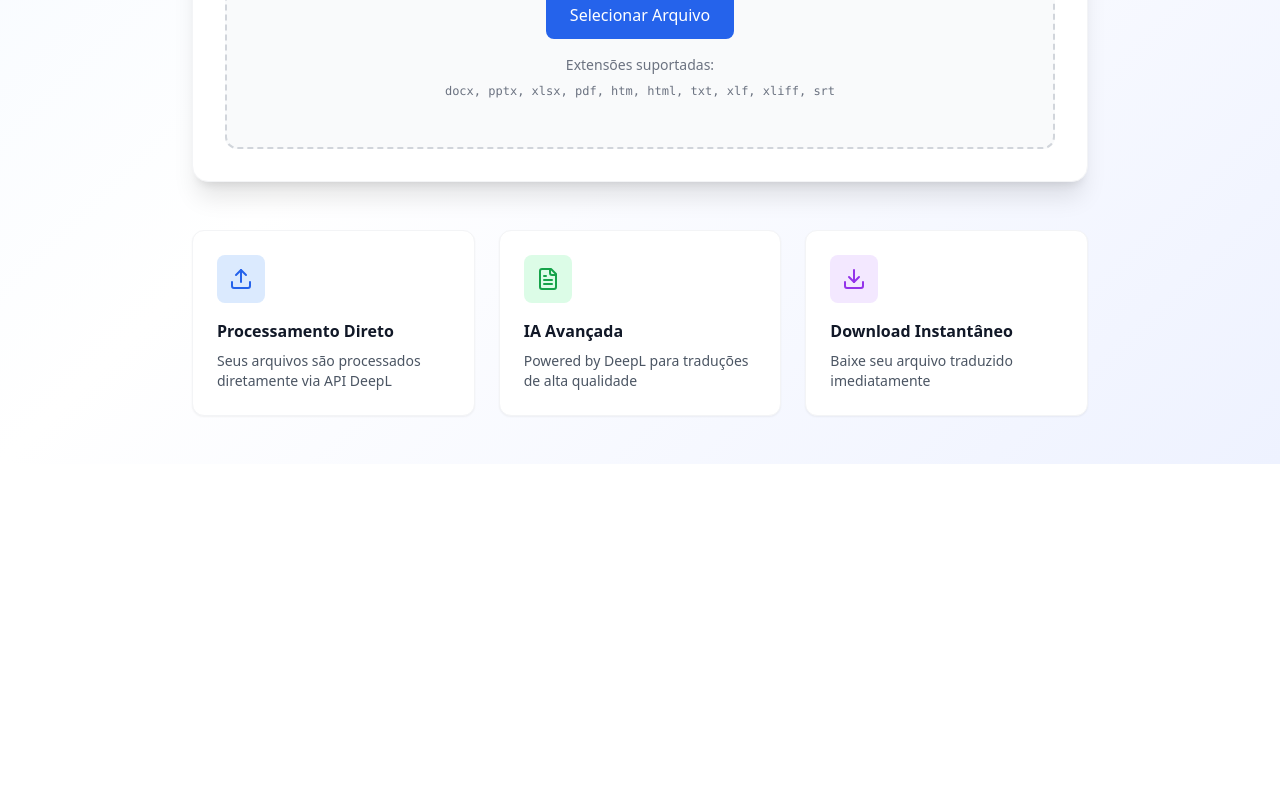
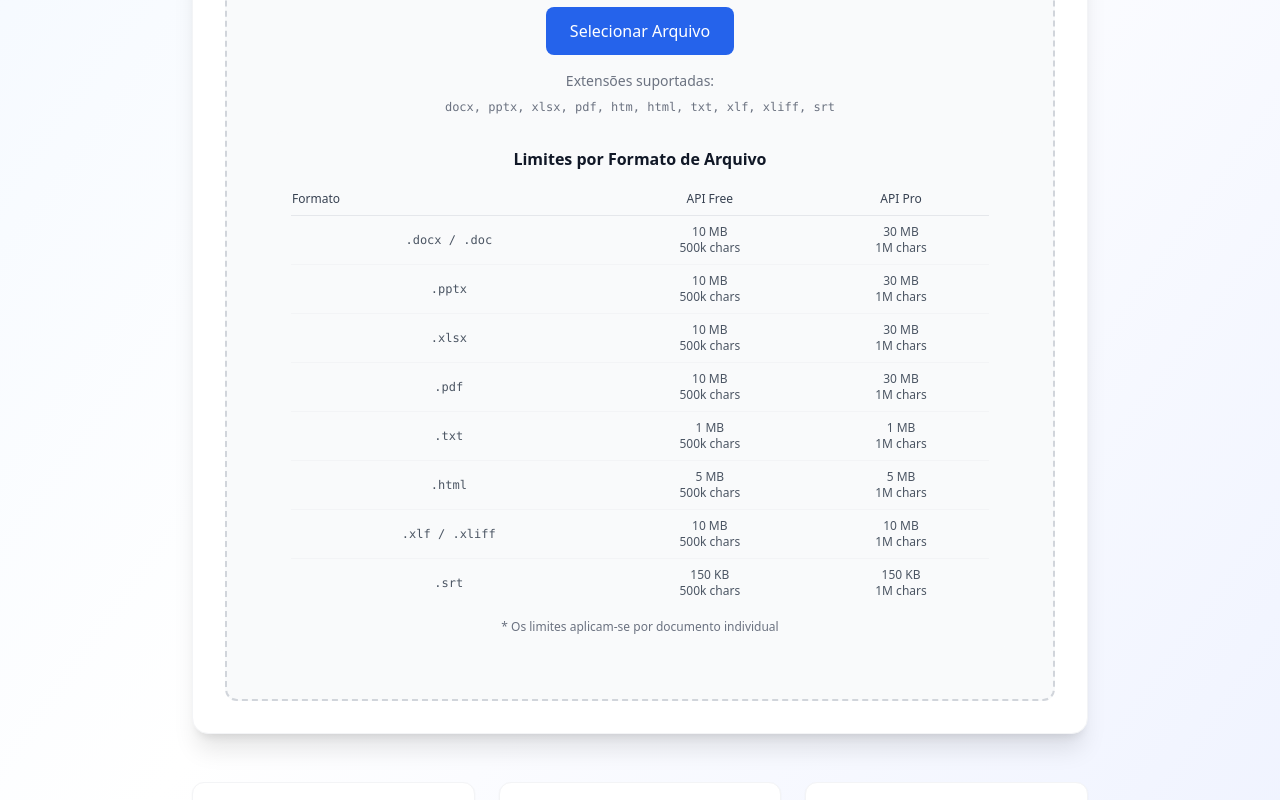
Before and after one commit to davimattos/deepL_document_translation, a React (Vite) app: page / in a window 1280 px wide. Shown: the part 760-1560 px from the top of the page. Before the commit the page ends 1224 px from the top, so only its background shows below. Built offline with nearby package versions, Linux system fonts and the light colour scheme.

Commit message:
Add DeepL API limits and file format information

```diff
--- a/src/App.tsx
+++ b/src/App.tsx
@@ -313,6 +313,10 @@ function App() {
                     >
                       deepl.com/pro-api
                     </a>
+                    <br />
+                    <span className="text-orange-600 font-medium">
+                      API Free: 500k caracteres/mês | API Pro: sem limite
+                    </span>
                   </p>
                 </div>
 
@@ -398,6 +402,67 @@ function App() {
                       <p className="mb-2">Extensões suportadas:</p>
                       <p className="font-mono text-xs">
                         {allowedExtensions.join(', ')}
+                      </p>
+                    </div>
+
+                    {/* File Format Limits Table */}
+                    <div className="mt-6 bg-gray-50 rounded-lg p-4">
+                      <h4 className="font-semibold text-gray-900 mb-3">Limites por Formato de Arquivo</h4>
+                      <div className="overflow-x-auto">
+                        <table className="w-full text-xs">
+                          <thead>
+                            <tr className="border-b border-gray-200">
+                              <th className="text-left py-2 font-medium text-gray-700">Formato</th>
+                              <th className="text-center py-2 font-medium text-gray-700">API Free</th>
+                              <th className="text-center py-2 font-medium text-gray-700">API Pro</th>
+                            </tr>
+                          </thead>
+                          <tbody className="text-gray-600">
+                            <tr className="border-b border-gray-100">
+                              <td className="py-2 font-mono">.docx / .doc</td>
+                              <td className="text-center py-2">10 MB<br/>500k chars</td>
+                              <td className="text-center py-2">30 MB<br/>1M chars</td>
+                            </tr>
+                            <tr className="border-b border-gray-100">
+                              <td className="py-2 font-mono">.pptx</td>
+                              <td className="text-center py-2">10 MB<br/>500k chars</td>
+                              <td className="text-center py-2">30 MB<br/>1M chars</td>
+                            </tr>
+                            <tr className="border-b border-gray-100">
+                              <td className="py-2 font-mono">.xlsx</td>
+                              <td className="text-center py-2">10 MB<br/>500k chars</td>
+                              <td className="text-center py-2">30 MB<br/>1M chars</td>
+                            </tr>
+                            <tr className="border-b border-gray-100">
+                              <td className="py-2 font-mono">.pdf</td>
+                              <td className="text-center py-2">10 MB<br/>500k chars</td>
+                              <td className="text-center py-2">30 MB<br/>1M chars</td>
+                            </tr>
+                            <tr className="border-b border-gray-100">
+                              <td className="py-2 font-mono">.txt</td>
+                              <td className="text-center py-2">1 MB<br/>500k chars</td>
+                              <td className="text-center py-2">1 MB<br/>1M chars</td>
+                            </tr>
+                            <tr className="border-b border-gray-100">
+                              <td className="py-2 font-mono">.html</td>
+                              <td className="text-center py-2">5 MB<br/>500k chars</td>
+                              <td className="text-center py-2">5 MB<br/>1M chars</td>
+                            </tr>
+                            <tr className="border-b border-gray-100">
+                              <td className="py-2 font-mono">.xlf / .xliff</td>
+                              <td className="text-center py-2">10 MB<br/>500k chars</td>
+                              <td className="text-center py-2">10 MB<br/>1M chars</td>
+                            </tr>
+                            <tr>
+                              <td className="py-2 font-mono">.srt</td>
+                              <td className="text-center py-2">150 KB<br/>500k chars</td>
+                              <td className="text-center py-2">150 KB<br/>1M chars</td>
+                            </tr>
+                          </tbody>
+                        </table>
+                      </div>
+                      <p className="text-xs text-gray-500 mt-3">
+                        * Os limites aplicam-se por documento individual
                       </p>
                     </div>
                   </div>
@@ -506,9 +571,9 @@ function App() {
               <div className="w-12 h-12 bg-blue-100 rounded-lg flex items-center justify-center mb-4">
                 <Upload className="w-6 h-6 text-blue-600" />
               </div>
-              <h3 className="font-semibold text-gray-900 mb-2">Processamento Direto</h3>
+              <h3 className="font-semibold text-gray-900 mb-2">Múltiplos Formatos</h3>
               <p className="text-gray-600 text-sm">
-                Seus arquivos são processados diretamente via API DeepL
+                Suporte para 8 formatos diferentes com limites específicos
               </p>
             </div>
 
@@ -516,9 +581,9 @@ function App() {
               <div className="w-12 h-12 bg-green-100 rounded-lg flex items-center justify-center mb-4">
                 <FileText className="w-6 h-6 text-green-600" />
               </div>
-              <h3 className="font-semibold text-gray-900 mb-2">IA Avançada</h3>
+              <h3 className="font-semibold text-gray-900 mb-2">API DeepL</h3>
               <p className="text-gray-600 text-sm">
-                Powered by DeepL para traduções de alta qualidade
+                Free: 500k chars/mês | Pro: sem limite de uso
               </p>
             </div>
 
```
